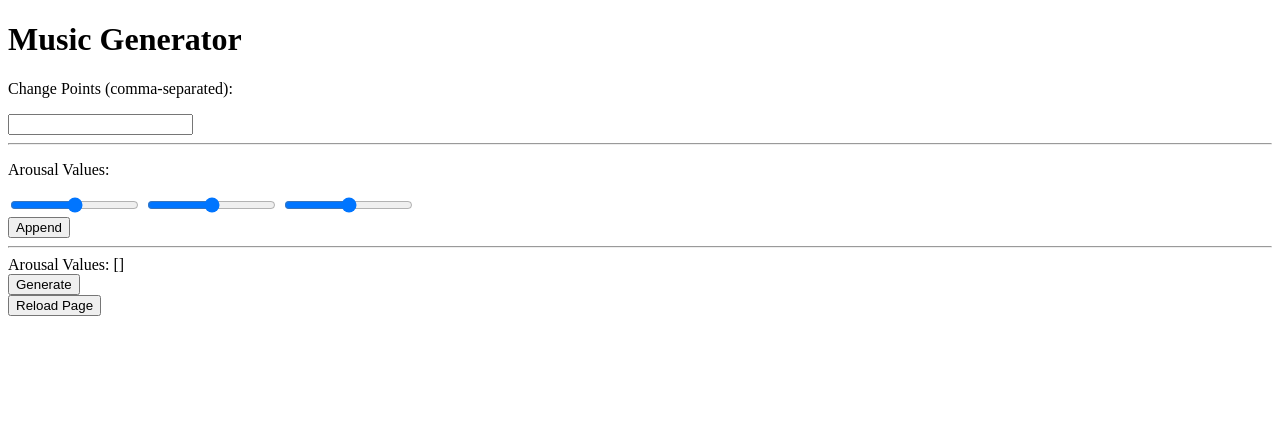
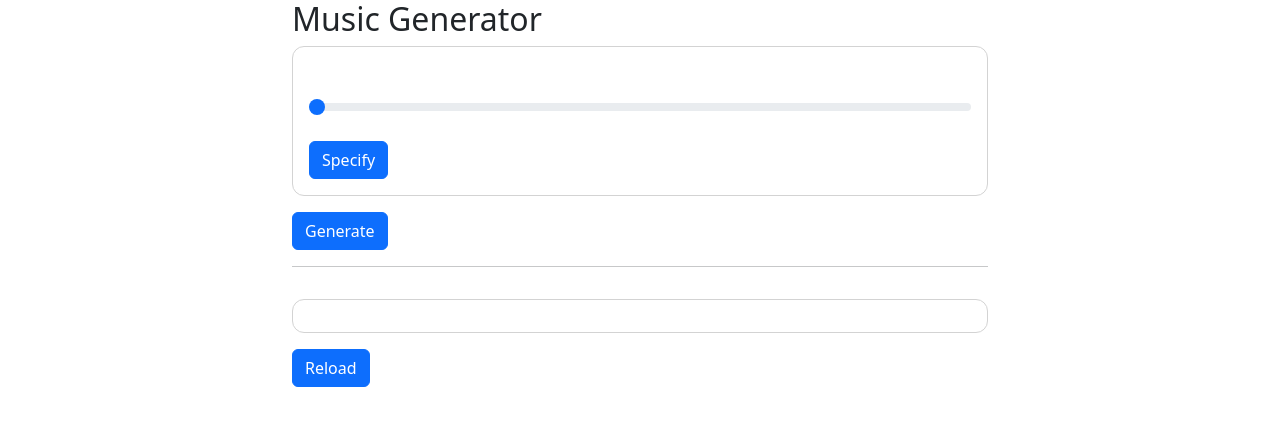
Before and after one commit to azurestocking/music-generation-with-gui, a Flask app: page / in a window 1280 px wide. Shown: the top 426 px of the page. Run offline with Flask 3, Linux system fonts and the light colour scheme; parts of the project's set-up code (start-up, migrations or seed data) failed here and were passed over.

Commit message:
update interface

```diff
--- a/src/app.py
+++ b/src/app.py
@@ -35,7 +35,8 @@ def home():
 @app.route('/generate', methods=['POST'])
 def generate_music():
     data = request.get_json()
-    change_points = list(map(int, data['change_points'].split(',')))
+    change_points = list(map(int, data['change_points']))
+    change_points.pop(0)
     arousal_values = list(map(float, data['arousal_values']))
     gen_len = 3072
     print("Change points:", change_points)
--- /dev/null
+++ b/src/static/styles.css
@@ -0,0 +1,35 @@
+.container {
+    width: 720px;
+}
+
+.container-inner {
+    border: 1px solid LightGray;
+    padding: 1rem;
+    border-radius: 12px;
+}
+
+.card {
+    width: 400px;
+}
+
+#change_points, #arousal_list {
+    height: 14px;
+    background-color: white;
+    position: relative;
+    width: 100%;
+    margin-top: 2px;
+    overflow: visible;
+}
+
+.indicator {
+    position: absolute;
+    height: 100%;
+    color: black;
+    font-size: 14px;
+    white-space: nowrap;
+    transform: translateY(-50%);
+}
+
+.btn {
+    margin-top: 1rem;
+}
--- a/src/templates/index.html
+++ b/src/templates/index.html
@@ -2,70 +2,71 @@
 <html lang="en">
 <head>
     <meta charset="UTF-8">
+    <meta name="viewport" content="width=device-width, initial-scale=1.0">
+    <link href="https://cdn.jsdelivr.net/npm/bootstrap@5.3.3/dist/css/bootstrap.min.css" rel="stylesheet" integrity="sha384-QWTKZyjpPEjISv5WaRU9OFeRpok6YctnYmDr5pNlyT2bRjXh0JMhjY6hW+ALEwIH" crossorigin="anonymous">
+    <link href="/static/styles.css" rel="stylesheet">
     <title>Music Generator</title>
 </head>
-<body>
-    <h1>Music Generator</h1>
-    <form id="generateForm" onsubmit="submitForm(); return false;">
-        <p>Change Points (comma-separated):</p>
-        <input type="text" id="change_points"><br>
-        <hr>
-        <p>Arousal Values:</p>
-        <input type="range" id="slider1" min="-1.0" max="1.0" step="1.0" value="0">
-        <input type="range" id="slider2" min="-1.0" max="1.0" step="1.0" value="0">
-        <input type="range" id="slider3" min="-1.0" max="1.0" step="1.0" value="0"><br>
-        <button type="button" onclick="appendArousal()">Append</button><br>
-        <hr>
-        Arousal Values: <span id="arousal_list">[]</span><br>
-        <button type="submit">Generate</button>
-    </form>
 
-    <midi-player id="midiPlayer" sound-font visualizer="#midiVisualizer"></midi-player>
-    <midi-visualizer type="piano-roll" id="midiVisualizer"></midi-visualizer>
+<body class="container">
+    <h2>Music Generator</h2>
+    <div class="row">
+        <div class="col">
+            <form id="generateForm" onsubmit="submitForm(); return false;">
+                <div class="container-inner">
+                    <div class="timeline">
+                        <div id="change_points"></div>
+                        <div id="arousal_list"></div>
+                        <input type="range" class="form-range" id="mainSlider" min="0" max="3072" step="512" value="0">
+                    </div>
+                    <div>
+                        <button class="btn btn-primary" data-bs-toggle="collapse" id="valueSetterBtn" type="button">Specify</button>
+                    </div>
+                    <div class="collapse" id="valueSetter" style="padding-top: 1rem;">
+                        <div class="card">
+                            <div class="card-body">
+                                Activity 1:
+                                <input type="range" class="form-range" id="slider1" min="-1.0" max="1.0" step="1.0" value="0">
+                                Activity 2:
+                                <input type="range" class="form-range" id="slider2" min="-1.0" max="1.0" step="1.0" value="0">
+                                Activity 3:
+                                <input type="range" class="form-range" id="slider3" min="-1.0" max="1.0" step="1.0" value="0">
+                                <button class="btn btn-primary" type="button" onclick="appendArousal()">Append</button>
+                            </div>
+                        </div>
+                    </div>
+                </div>
+                <div>
+                    <button class="btn btn-primary" type="submit">Generate</button>
+                </div>
+            </form>
+        </div>
+    </div>
 
-    <button type="button" onclick="reloadPage()">Reload Page</button>
+    <hr>
+
+    <div class="row">
+        <div class="col">
+            <div style="margin-bottom: 1rem;">
+                <midi-player id="midiPlayer" sound-font visualizer="#midiVisualizer"></midi-player>
+            </div>
+            <div class="container-inner">
+                <div class="spinner-grow text-primary" role="status" id="loadingSpinner" style="display: none;">
+                    <span class="visually-hidden">Loading...</span>
+                </div>
+                <midi-visualizer type="piano-roll" id="midiVisualizer"></midi-visualizer>
+            </div>
+        </div>
+    </div>
+
+    <div class="row">
+        <div class="col">
+            <button class="btn btn-primary" type="button" onclick="reloadPage()">Reload</button>
+        </div>
+    </div>
 
     <script src="https://cdn.jsdelivr.net/combine/npm/tone@14.7.58,npm/@magenta/music@1.23.1/es6/core.js,npm/focus-visible@5,npm/html-midi-player@1.5.0"></script>
-    <script>
-        var arousalValues = [];
-
-        function appendArousal() {
-            var slider1 = parseFloat(document.getElementById('slider1').value);
-            var slider2 = parseFloat(document.getElementById('slider2').value);
-            var slider3 = parseFloat(document.getElementById('slider3').value);
-            var average = (slider1 + slider2 + slider3) / 3;
-            arousalValues.push(average.toFixed(2));
-            document.getElementById('arousal_list').innerText = JSON.stringify(arousalValues);
-        }
-
-        function submitForm() {
-            alert('Values submitted successfully.');
-
-            fetch('/generate', {
-                method: 'POST',
-                headers: {
-                    'Content-Type': 'application/json',
-                },
-                body: JSON.stringify({
-                    change_points: document.getElementById('change_points').value,
-                    arousal_values: arousalValues
-                })
-            }).then(response => response.json())
-            .then(data => {
-                alert(data.message);
-
-                if (data.midi_url) {
-                    const player = document.getElementById('midiPlayer');
-                    player.src = data.midi_url;
-                    player.reload();
-                }
-            }).catch(error => console.error('Error:', error));
-        }
-    </script>
-    <script>
-        function reloadPage() {
-            window.location.reload(true);
-        }
-    </script>
+    <script src="https://cdn.jsdelivr.net/npm/bootstrap@5.3.3/dist/js/bootstrap.bundle.min.js" integrity="sha384-YvpcrYf0tY3lHB60NNkmXc5s9fDVZLESaAA55NDzOxhy9GkcIdslK1eN7N6jIeHz" crossorigin="anonymous"></script>
+    <script src="/static/script.js"></script>
 </body>
 </html>
```
Also changed, not shown: src/static/script.js (added, +129 -0 lines).
